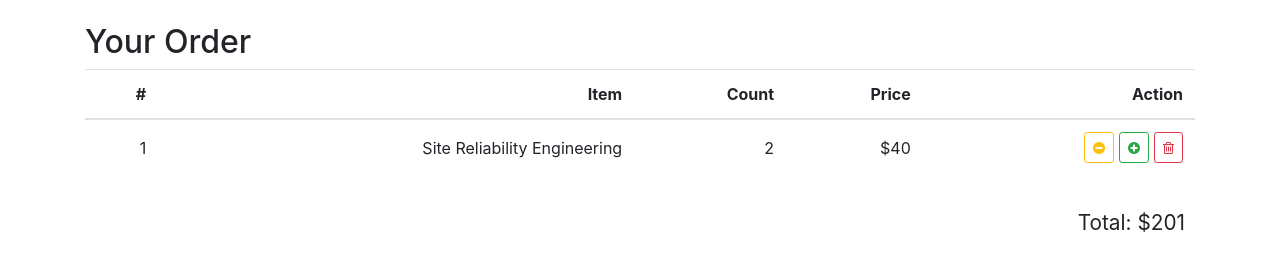
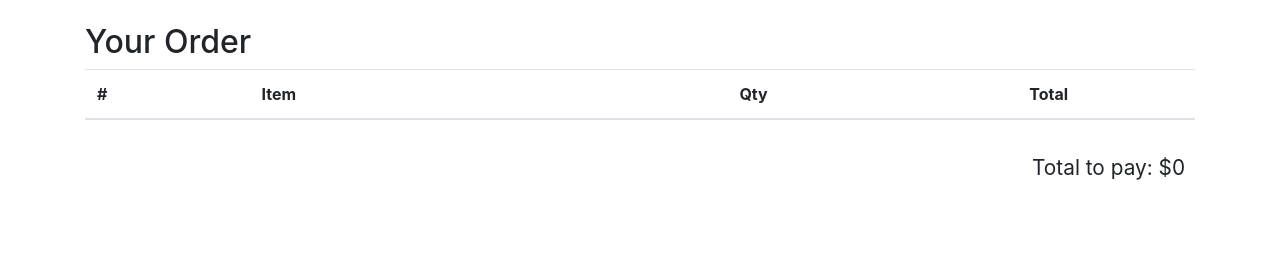
Before and after one commit to d-vergilyush/re-store, a React (Create React App) app: page / in a window 1280 px wide. Shown: the part 402-672 px from the top of the page. Built offline with nearby package versions, Linux system fonts and the light colour scheme.

Commit message:
Improve `ShoppingCartTable`

```diff
--- a/src/components/shopping-cart-table/shopping-cart-table.js
+++ b/src/components/shopping-cart-table/shopping-cart-table.js
@@ -1,8 +1,47 @@
-import React from 'react';
+import React from "react";
+import { connect } from 'react-redux';
 
-import './shopping-cart-table.css';
+import "./shopping-cart-table.css";
 
-const ShoppingCartTable = () => {
+const ShoppingCartTable = ({
+  items,
+  total,
+  onIncrease,
+  onDecrease,
+  onDelete,
+}) => {
+  const renderRow = (item, idx) => {
+    const { id, title, quantity, total } = item;
+    return (
+      <tr key={id}>
+        <td className="text-left">{idx + 1}</td>
+        <td className="text-left">{title}</td>
+        <td>{quantity}</td>
+        <td>${total}</td>
+        <td>
+          <button
+            onClick={() => onDelete(id)}
+            className="btn btn-outline-danger btn-sm float-right"
+          >
+            <i className="fa fa-trash-o" />
+          </button>
+          <button
+            onClick={() => onIncrease(id)}
+            className="btn btn-outline-success btn-sm float-right"
+          >
+            <i className="fa fa-plus-circle" />
+          </button>
+          <button
+            onClick={() => onDecrease(id)}
+            className="btn btn-outline-warning btn-sm float-right"
+          >
+            <i className="fa fa-minus-circle" />
+          </button>
+        </td>
+      </tr>
+    );
+  };
+
   return (
     <div className="shopping-cart-table">
       <h2>Your Order</h2>
@@ -10,40 +49,39 @@
       <table className="table">
         <thead>
           <tr>
-            <th>#</th>
-            <th>Item</th>
-            <th>Count</th>
-            <th>Price</th>
-            <th>Action</th>
+            <th className="text-left">#</th>
+            <th className="text-left">Item</th>
+            <th>Qty</th>
+            <th>Total</th>
+            <th></th>
           </tr>
         </thead>
 
         <tbody>
-          <tr>
-            <td>1</td>
-            <td>Site Reliability Engineering</td>
-            <td>2</td>
-            <td>$40</td>
-            <td>
-              <button className="btn btn-outline-danger btn-sm float-right">
-                <i className="fa fa-trash-o" />
-              </button>
-              <button className="btn btn-outline-success btn-sm float-right">
-                <i className="fa fa-plus-circle" />
-              </button>
-              <button className="btn btn-outline-warning btn-sm float-right">
-                <i className="fa fa-minus-circle" />
-              </button>
-            </td>
-          </tr>
+          {items.map(renderRow)}
         </tbody>
       </table>
 
-      <div className="total">
-        Total: $201
-      </div>
+      <div className="total">Total to pay: ${total}</div>
     </div>
   );
 };
 
-export default ShoppingCartTable;
+const mapStateToProps = ({ cartItems, orderTotal }) => ({
+  items: cartItems,
+  total: orderTotal
+});
+
+const mapDispatchToProps = (dispatch) => ({
+  onIncrease: (id) => {
+    console.log(`increase ${id}`);
+  },
+  onDecrease: (id) => {
+    console.log(`decrease ${id}`);
+  },
+  onDelete: (id) => {
+    console.log(`delete ${id}`);
+  }
+});
+
+export default connect(mapStateToProps, mapDispatchToProps)(ShoppingCartTable);
```
